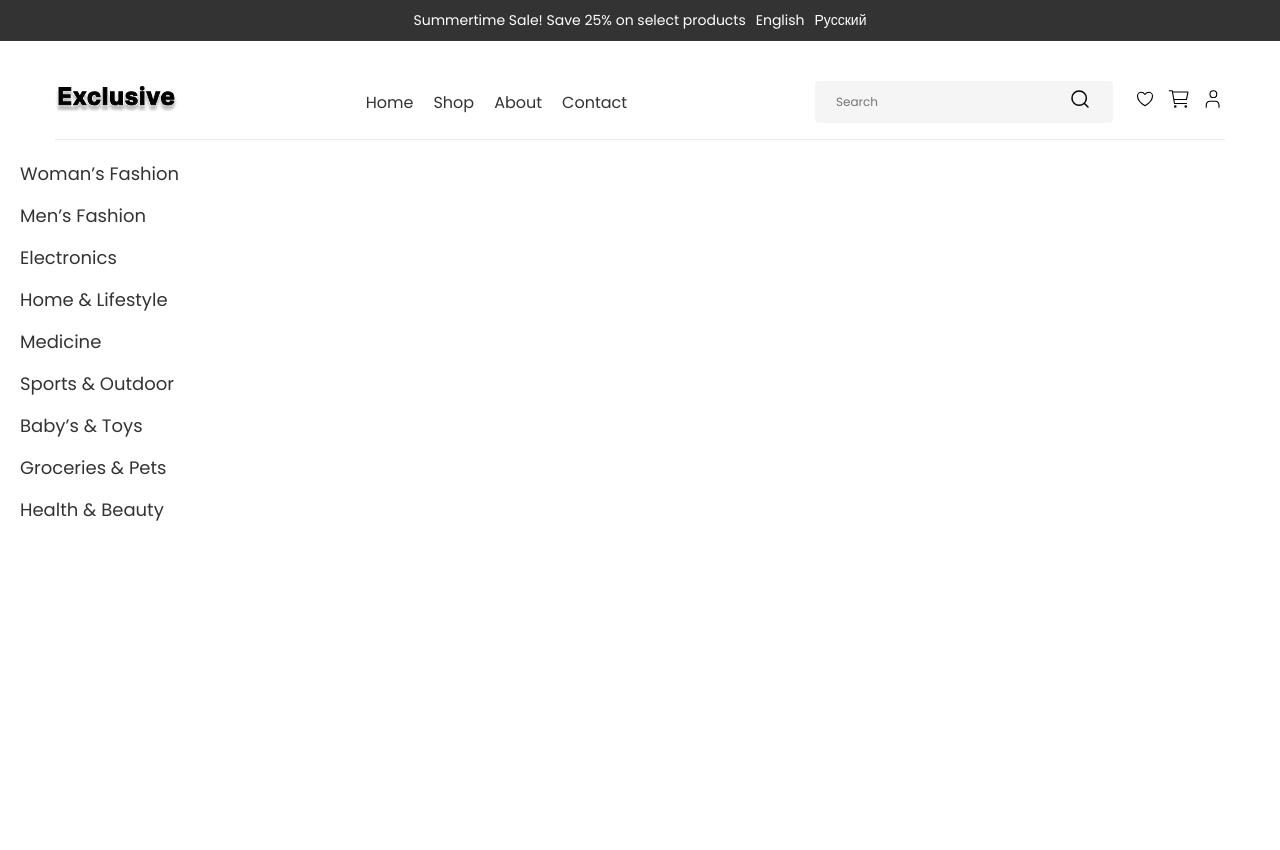
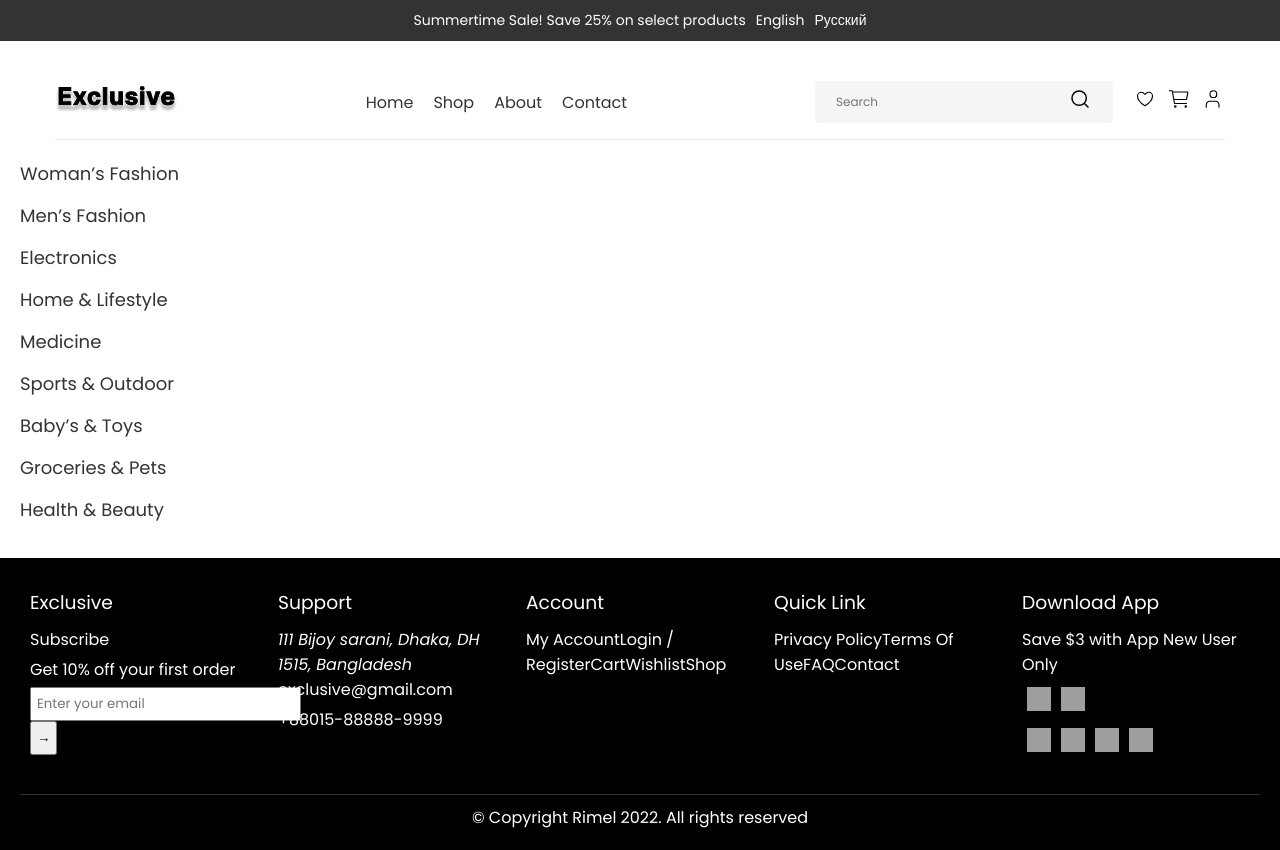
Before and after one commit to AnatoliyKlimov/Maxima-practice-4, a React (Vite) app: page /logout in a window 1280 px wide. Before the commit the page ends 800 px from the top, so only its background shows below. Built offline with nearby package versions, Linux system fonts and the light colour scheme; grey boxes are pictures that could not be loaded.

Commit message:
feat: add footer

```diff
--- a/src/App.jsx
+++ b/src/App.jsx
@@ -4,6 +4,7 @@ import './App.css';
 import { BrowserRouter as Router, Route, Routes } from 'react-router-dom';
 import Header from './components/Header';
 import TopHeader from './components/TopHeader';
+import Footer from './components/Footer';
 
 import HomePage from './pages/HomePage';
 import ShopPage from './pages/ShopPage';
@@ -32,6 +33,7 @@ function App() {
                     <Route path="/reviews" element={<AccountSidebar />} />
                     <Route path="/logout" element={<AccountSidebar />} />
                 </Routes>
+                <Footer />
             </div>
         </Router>
     );
--- /dev/null
+++ b/src/components/Footer.css
@@ -0,0 +1,48 @@
+/* src/components/Footer.css */
+.footer {
+    background-color: #000;
+    color: #fff;
+    padding: 20px;
+    display: flex;
+    justify-content: space-around;
+    flex-wrap: wrap;
+}
+
+.footer-section {
+    flex: 1;
+    min-width: 200px;
+    margin: 10px;
+}
+
+.footer-section h3 {
+    margin-bottom: 10px;
+}
+
+.footer-section p, .footer-section a {
+    color: #fff;
+    text-decoration: none;
+    margin: 5px 0;
+}
+
+.footer-section input {
+    padding: 5px;
+    margin-right: 5px;
+}
+
+.footer-section button {
+    padding: 5px;
+}
+
+.download-links img, .social-icons img {
+    margin: 5px;
+    width: 24px;
+    height: 24px;
+}
+
+.footer-bottom {
+    text-align: center;
+    width: 100%;
+    margin-top: 20px;
+    border-top: 1px solid #333;
+    padding-top: 10px;
+}
--- /dev/null
+++ b/src/components/Footer.jsx
@@ -0,0 +1,70 @@
+// src/components/Footer.jsx
+import React from 'react';
+import { Link } from 'react-router-dom';
+import './Footer.css'; // Create a CSS file for styling
+import facebookIcon from '../assets/facebook.png'; // Example of importing an icon
+import twitterIcon from '../assets/twitter.png';
+import instagramIcon from '../assets/instagram.png';
+import linkedinIcon from '../assets/linkedin.png';
+import googlePlayBadge from '../assets/google-play-badge.png';
+import appStoreBadge from '../assets/app-store-badge.png';
+
+const Footer = () => {
+    return (
+        <footer className="footer">
+            <div className="footer-section">
+                <h3>Exclusive</h3>
+                <p>Subscribe</p>
+                <p>Get 10% off your first order</p>
+                <input type="email" placeholder="Enter your email" />
+                <button type="button">→</button>
+            </div>
+            <div className="footer-section">
+                <h3>Support</h3>
+                <address>
+                    111 Bijoy sarani, Dhaka, DH 1515, Bangladesh
+                </address>
+                <a href="mailto:exclusive@gmail.com">exclusive@gmail.com</a>
+                <p>+88015-88888-9999</p>
+            </div>
+            <div className="footer-section">
+                <h3>Account</h3>
+                <nav>
+                    <Link to="/myaccount">My Account</Link>
+                    <Link to="/login">Login / Register</Link>
+                    <Link to="/cart">Cart</Link>
+                    <Link to="/wishlist">Wishlist</Link>
+                    <Link to="/shop">Shop</Link>
+                </nav>
+            </div>
+            <div className="footer-section">
+                <h3>Quick Link</h3>
+                <nav>
+                    <Link to="/privacy-policy">Privacy Policy</Link>
+                    <Link to="/terms-of-use">Terms Of Use</Link>
+                    <Link to="/faq">FAQ</Link>
+                    <Link to="/contact">Contact</Link>
+                </nav>
+            </div>
+            <div className="footer-section">
+                <h3>Download App</h3>
+                <p>Save $3 with App New User Only</p>
+                <div className="download-links">
+                    <img src={googlePlayBadge} alt="Get it on Google Play" />
+                    <img src={appStoreBadge} alt="Download on the App Store" />
+                </div>
+                <div className="social-icons">
+                    <img src={facebookIcon} alt="Facebook" />
+                    <img src={twitterIcon} alt="Twitter" />
+                    <img src={instagramIcon} alt="Instagram" />
+                    <img src={linkedinIcon} alt="LinkedIn" />
+                </div>
+            </div>
+            <div className="footer-bottom">
+                <p>© Copyright Rimel 2022. All rights reserved</p>
+            </div>
+        </footer>
+    );
+}
+
+export default Footer;
```
